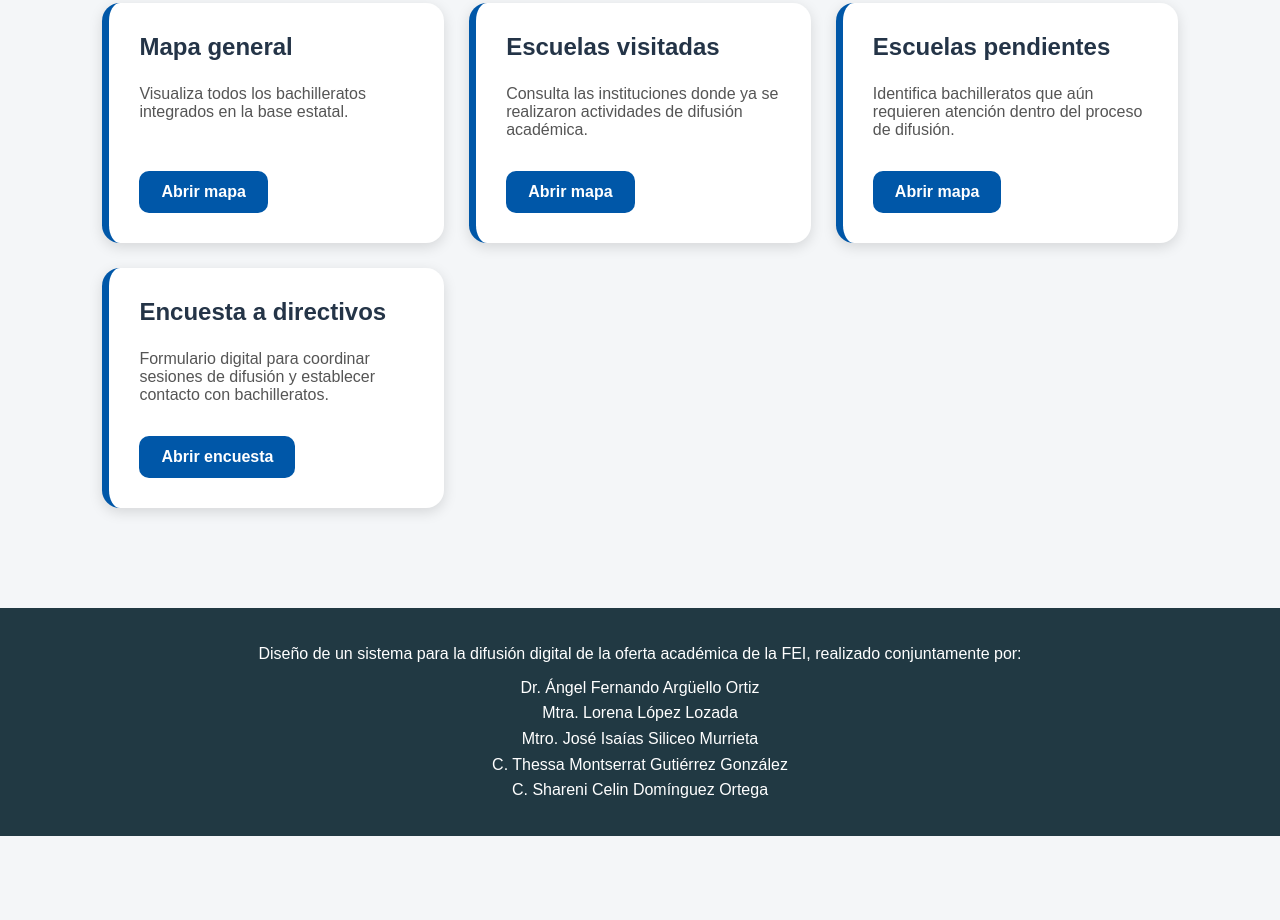
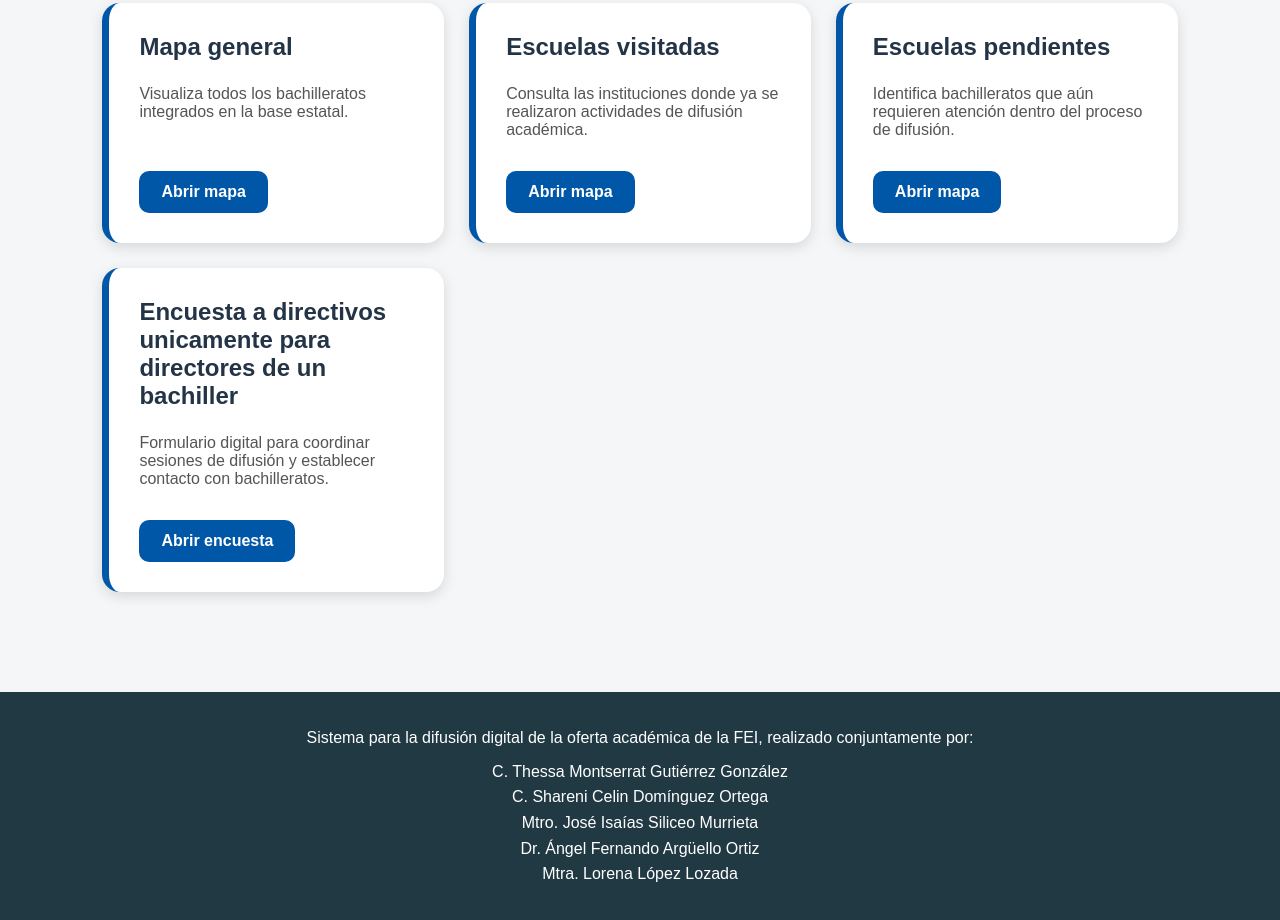
Before and after one commit to tesmongonzalez-ctrl/Difusion_FEI, a plain HTML site: page index.html in a window 1280 px wide. Shown: the part 537-1457 px from the top of the page. Before the commit the page ends 1373 px from the top, so only its background shows below. Drawn offline with Linux system fonts and the light colour scheme.

Commit message:
Update index.html

```diff
--- a/index.html
+++ b/index.html
@@ -280,7 +280,7 @@ body {
         </div>
 
         <div class="card">
-            <h3>Encuesta a directivos</h3>
+            <h3>Encuesta a directivos unicamente para directores de un bachiller</h3>
             <p>Formulario digital para coordinar sesiones de difusión y establecer contacto con bachilleratos.</p>
             <a href="https://docs.google.com/forms/d/e/1FAIpQLSfYmJMbtYS_d3A9ULJQmxNKiWiS6RTuTMc-ZgoZWRb1IfQTsA/viewform?usp=publish-editor" target="_blank">
                 Abrir encuesta
@@ -291,16 +291,16 @@ body {
 
 <footer class="footer">
     <p>
-        Diseño de un sistema para la difusión digital de la oferta académica de la FEI,
+        Sistema para la difusión digital de la oferta académica de la FEI,
         realizado conjuntamente por:
     </p>
 
     <p>
-        Dr. Ángel Fernando Argüello Ortiz<br>
-        Mtra. Lorena López Lozada<br>
+        C. Thessa Montserrat Gutiérrez González<br>
+        C. Shareni Celin Domínguez Ortega<br>
         Mtro. José Isaías Siliceo Murrieta<br>
-        C. Thessa Montserrat Gutiérrez González<br>
-        C. Shareni Celin Domínguez Ortega
+        Dr. Ángel Fernando Argüello Ortiz <br>
+        Mtra. Lorena López Lozada
     </p>
 </footer>
 
```
